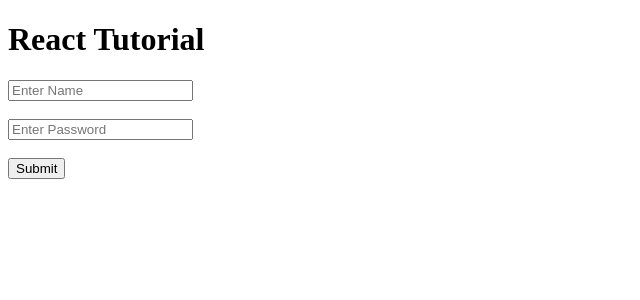
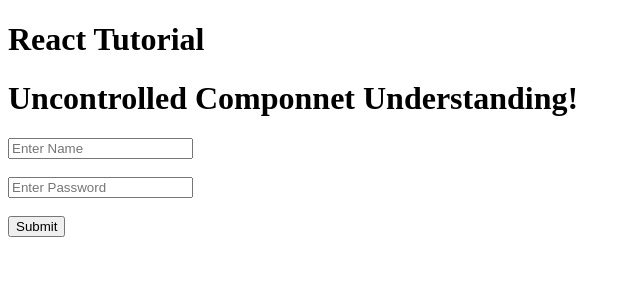
Before and after one commit to pans1234/React-Js-Tutorial, a React (Vite) app: page / in a window 1280 px wide. Shown: the top 300 px of the page, without its empty margins (0-640 px from the left). Built offline with nearby package versions, Linux system fonts and the light colour scheme.

Commit message:
Uncontrolled Component Uderstanding Done

```diff
--- a/src/App.jsx
+++ b/src/App.jsx
@@ -24,6 +24,7 @@ import InlineCssRecat from './styled_css_in_react_with_diff_methods/inline-css-r
 import ExternalCssPractice from './styled_css_in_react_with_diff_methods/external-css-practice'
 import UseRefHooks from './Hooks-Understanding/UseRef-Hooks'
 import UseFormStatusHooks from './Hooks-Understanding/UseFormStatus-Hooks'
+import UnControlledFunc from './Uncontrolled-Component'
 function App() {
   const [count, setCount] = useState(0)
   let userObj = [
@@ -63,7 +64,8 @@ function App() {
 
       {/* <UseRefHooks /> */}
 
-      <UseFormStatusHooks />
+      {/* <UseFormStatusHooks /> */}
+      <UnControlledFunc />
 
 
     </div>
--- /dev/null
+++ b/src/Uncontrolled-Component.jsx
@@ -0,0 +1,34 @@
+// An Uncontrolled Component in React is a form element
+// (like <input>, <textarea>, or <select>)
+// whose form data is handled by the DOM itself rather than by React state
+// (useState).
+
+import { useRef } from "react"
+
+
+export default function UnControlledFunc() {
+    const inputRef = useRef();
+    const passwordRef = useRef();
+    const handleSubmit = (event) => {
+        event.preventDefault();
+        let name = inputRef.current.value;
+        let password = passwordRef.current.value;
+        console.log("================>  Name ===> ", { name })
+        console.log("================>  Password ===> ", { password })
+
+    }
+    return (
+        <>
+            <h1> Uncontrolled Componnet Understanding!</h1>
+            <form>
+                <input type="text" placeholder="Enter Name" ref={inputRef} id="name" />
+                <br />
+                <br />
+                <input type="password" placeholder="Enter Password" ref={passwordRef} id="password" />
+                <br />
+                <br />
+                <button onClick={(event) => handleSubmit(event)}>Submit</button>
+            </form>
+        </>
+    )
+}
```
